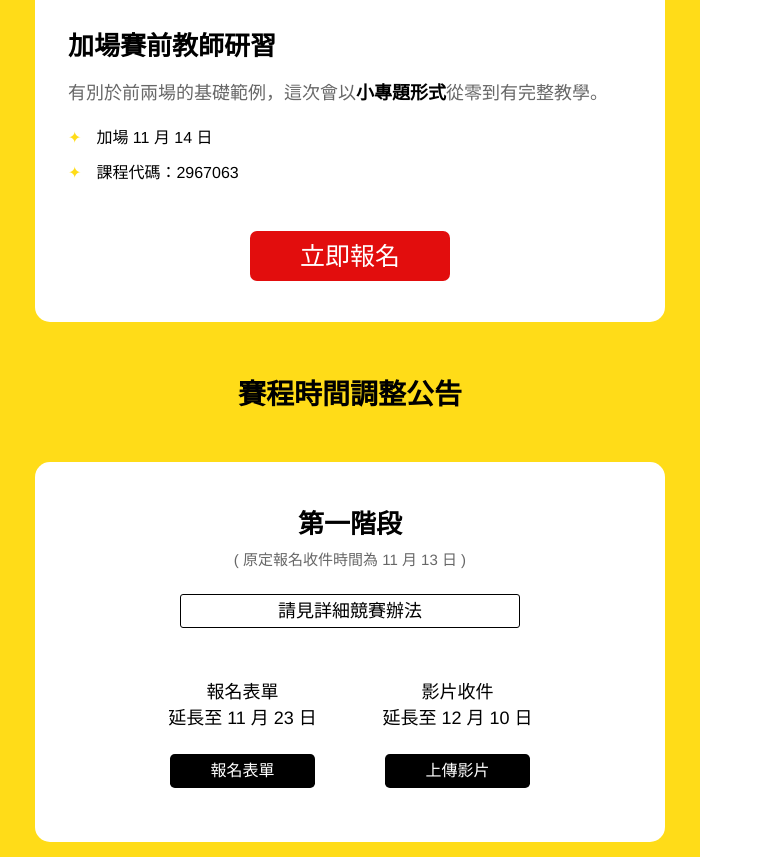
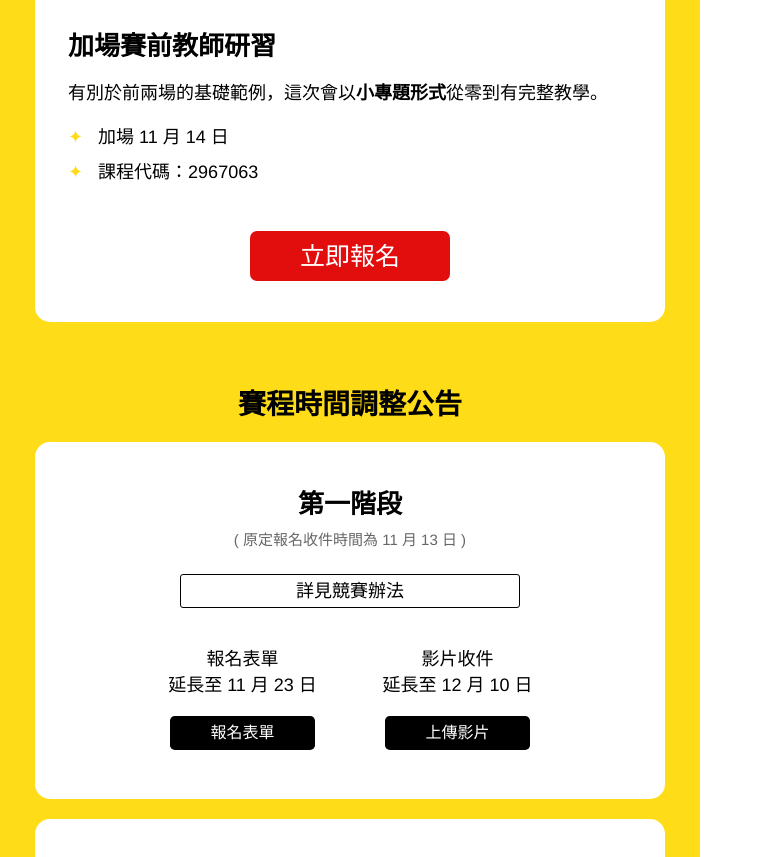
Before and after one commit to Rin-kingkit/edm-web, a plain HTML site: page index.html in a window 1280 px wide. Shown: the part 911-1768 px from the top of the page, without its empty margins (0-763 px from the left). Drawn offline with Linux system fonts and the light colour scheme.

Commit message:
11.10 - 6

```diff
--- a/index.html
+++ b/index.html
@@ -16,7 +16,7 @@
 
         <div class="banner">
             <a href="https://drive.google.com/file/d/1WSp1tIZfSVuuafBSfimZezHM8dRIT2SU/view" target="_blank">
-                <img src="https://i.imgur.com/HMXUUmI.png" alt="">
+                <img src="https://i.imgur.com/nXoyRcA.png" alt="">
             </a>
         </div>
 
@@ -41,7 +41,7 @@
                     <h3>第一階段</h3>
                     <p class="info">( 原定報名收件時間為 11 月 13 日 )</p>
                     <div class="btn-white">
-                        <a href="">請見詳細競賽辦法</a>
+                        <a href="https://drive.google.com/file/d/1WSp1tIZfSVuuafBSfimZezHM8dRIT2SU/view" target="_blank">詳見競賽辦法</a>
                     </div>
                 </div>
                 <div class="signup-block signup">
@@ -64,7 +64,7 @@
                     <p>公告入選結果 延長至 12 月 12 日</p>
                     <p class="info">入選結果將公布於 Webduino 官網</p>
                 </div>
-                <p>12 月 19 日現場評選</p>
+                <p>12 月 19 日實體總決賽</p>
                 <div class="second-btn">
                     <a href="https://webduino.io/index.html" target="_blank">Webduino 官網</a>
                 </div>
--- a/style.css
+++ b/style.css
@@ -57,7 +57,7 @@ margin-left: 20%;
   width: 90%;
   margin-left: 5%;
   border-radius: 15px;
-  margin-top: 40px;
+  margin-top: 20px;
   }
 .teacher{
   margin-top: 0px;
@@ -72,7 +72,9 @@ margin-left: 20%;
 h3 {
   font-size: 26px;
   }
-
+.teacher .info{
+  color: #000;
+}
 .info{
   color:#414141;
 }
@@ -90,6 +92,7 @@ ul {
 }
 li {
   line-height: 35px;
+  font-size: 18px;
   }
   li > span {
   color: #FFDC18;
@@ -116,7 +119,7 @@ li {
 h2 {
       text-align: center;
       font-size: 28px;
-      margin: 50px auto;
+      margin: 60px auto 0 auto;
   }
 .first {
    text-align: center;
@@ -142,8 +145,8 @@ margin-top: 25px;
 .signup-block {
       display: inline-block;
       width: 215px;
-    height: 140px;
-    margin-top: 33px;
+    height: 130px;
+    margin-top: 20px;
   }
 .signup {
   /* border-right: 1px solid #000; */
@@ -155,7 +158,7 @@ line-height: 33.6px;
 border-radius: 4.8px;
   margin: auto;
   background-color: #000;
-  margin-top: 25px;
+  margin-top: 20px;
   }
 .signup-block > div >a{
     font-size: 16px;
@@ -189,6 +192,7 @@ border-radius: 4.8px;
   line-height: 42px;
   border-radius: 5px;
   margin-top: 32px;
+  font-size: 16px;
 }
 
 
@@ -226,9 +230,9 @@ border-radius: 4.8px;
 display: inline-block;
 margin: auto 15px;
 }
-.icon > a > img {
+.home,.fb,.shop {
+  width: 77%;
+  }
+.fb {
   width: 100%;
   }
-.fb {
-  transform: scale(1.4);
-  }
```
